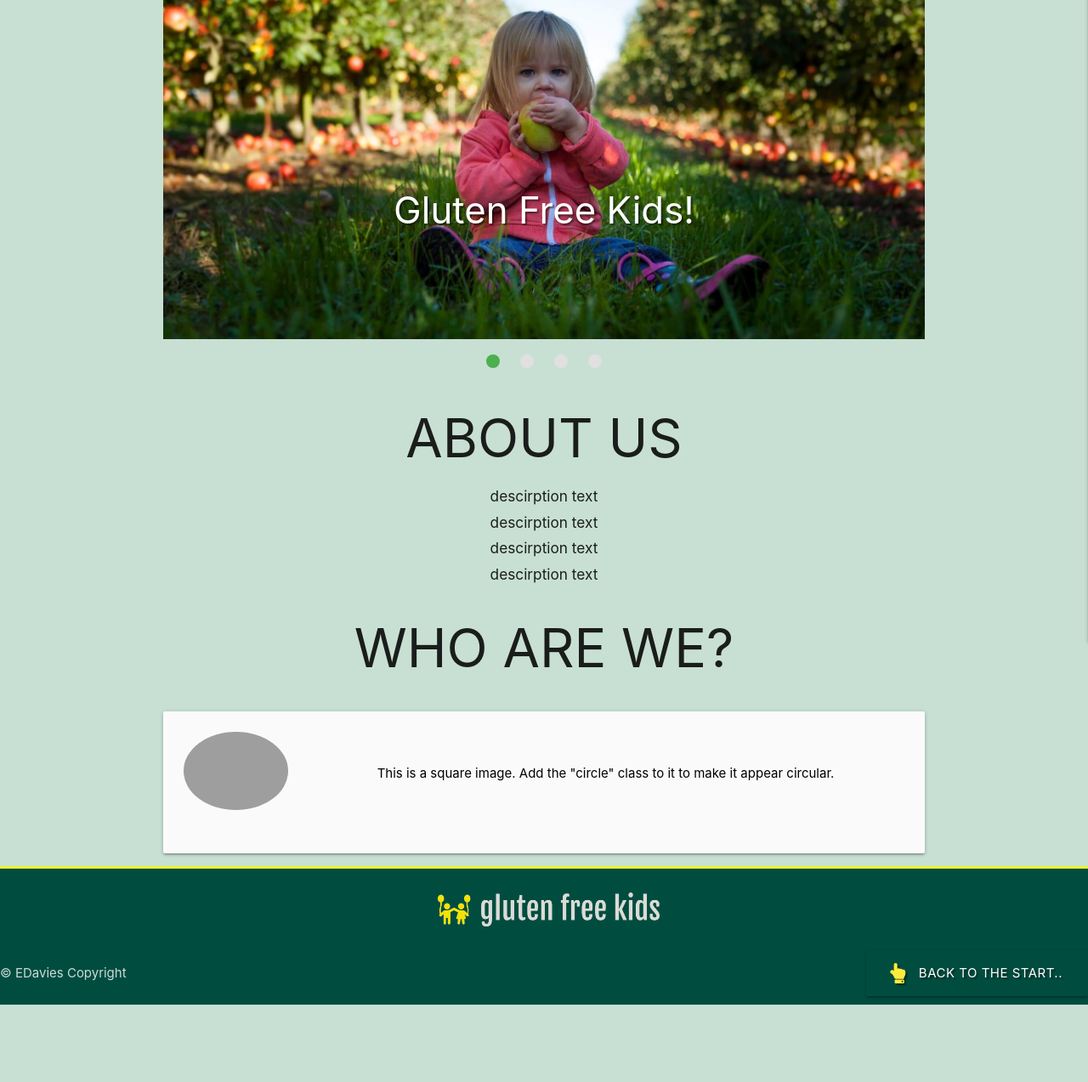
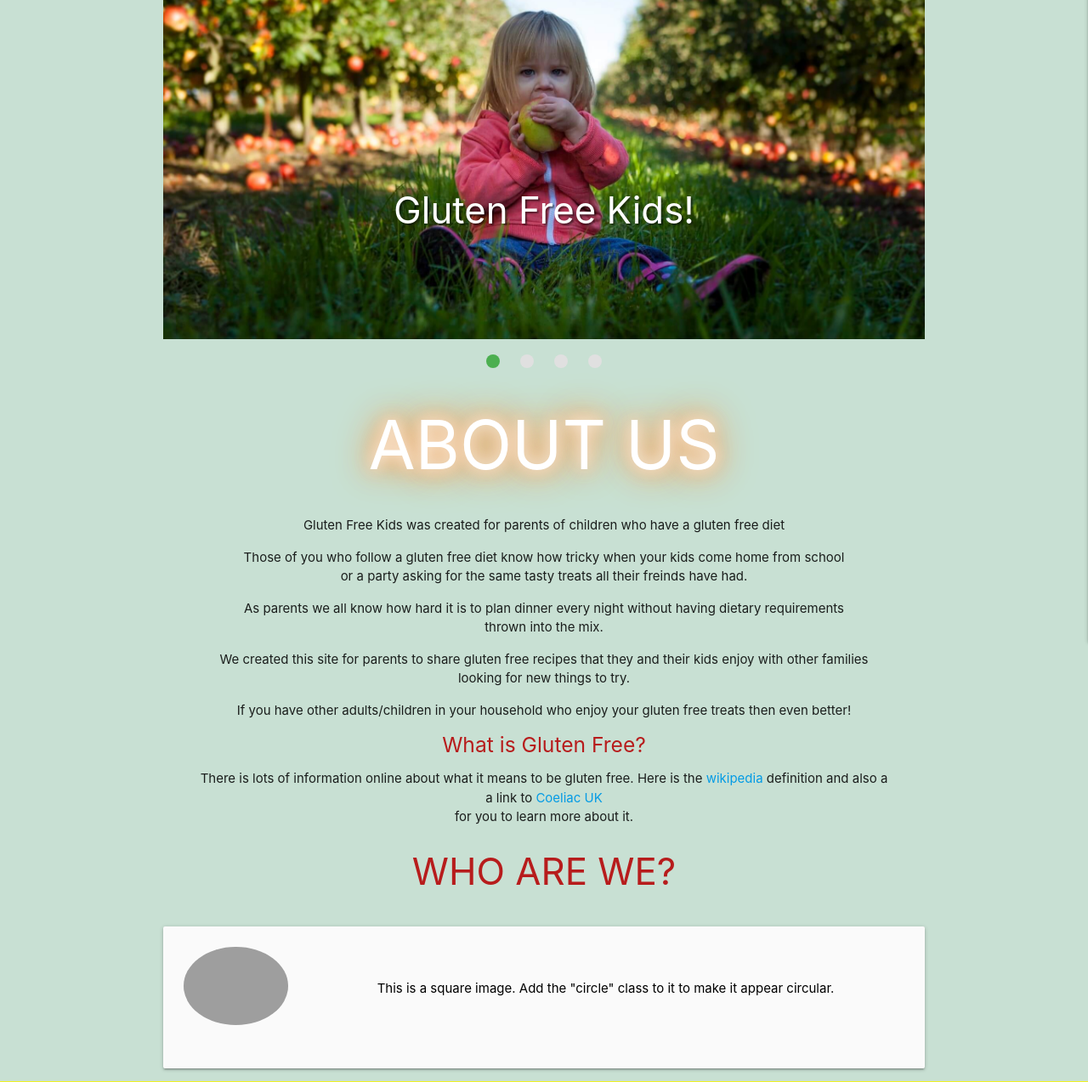
Before and after one commit to EDavies2020/GFRecipes_MS3, a Flask app: page /about_us in a window 1280 px wide. Shown: the part 105-1378 px from the top of the page at 85% size. Before the commit the page ends 1287 px from the top, so only its background shows below. Run offline with Flask 2, Linux system fonts and the light colour scheme; some libraries are stand-ins or nearby versions; grey boxes are pictures that could not be loaded.

Commit message:
text & links added to about us

```diff
--- a/static/css/style.css
+++ b/static/css/style.css
@@ -28,23 +28,30 @@ body {
     padding-right: 30px;
 }
 /* homepage page */
-/* glowing text header - W3 Schools tutorial */
-.glow {
-    font-size: 80px;
-    color: #fff;
+/* cut out welcome - W3Schools tutorial */
+.image-container {
+    background-image: url("/static/images/gfreek1.jpg");
+    background-size: cover;
+    position: relative;
+    height: 300px;
+    margin-top: 40px;
+    margin-bottom: 30px;
+  }
+.text {
+    background-color: white;
+    color: black;
+    font-size: 6vw;
+    font-weight: bold;
+    margin: 0 auto;
+    padding: 10px;
+    width: 50%;
     text-align: center;
-    animation: glow 1s ease-in-out infinite alternate;
-    margin-top: 40px;
-    margin-bottom: 40px;
+    position: absolute;
+    top: 50%;
+    left: 50%;
+    transform: translate(-50%, -50%);
+    mix-blend-mode: screen;
   }
-  @-webkit-keyframes glow {
-    from {
-        text-shadow: 0 0 10px #fff, 0 0 10px #fff, 0 0 30px #e66800, 0 0 40px #e66800, 0 0 50px #e66800;
-    }
-    to {
-        text-shadow: 0 0 20px #fff, 0 0 30px #faa453, 0 0 40px #faa453, 0 0 50px #faa453;
-    }
-    }
 .welcome-text {
     line-height: 30px;
 }
@@ -221,3 +228,20 @@ body {
     margin-top: 165px;
     text-shadow: 2px 2px 2px rgba(0,0,0,0.5);
 }
+/* glowing text header - W3 Schools tutorial */
+.glow {
+    font-size: 80px;
+    color: #fff;
+    text-align: center;
+    animation: glow 1s ease-in-out infinite alternate;
+    margin-top: 40px;
+    margin-bottom: 40px;
+  }
+  @-webkit-keyframes glow {
+    from {
+        text-shadow: 0 0 10px #fff, 0 0 10px #fff, 0 0 30px #e66800, 0 0 40px #e66800, 0 0 50px #e66800;
+    }
+    to {
+        text-shadow: 0 0 20px #fff, 0 0 30px #faa453, 0 0 40px #faa453, 0 0 50px #faa453;
+    }
+    }
--- a/templates/about_us.html
+++ b/templates/about_us.html
@@ -32,12 +32,22 @@
 
 <div class="col s12">
     <div class="center-align">
-        <h1>ABOUT US</h1>
-        <h6>descirption text</h6>
-        <h6>descirption text</h6>
-        <h6>descirption text</h6>
-        <h6>descirption text</h6>
-        <h1>WHO ARE WE?</h1>
+        <h1 class="glow">ABOUT US</h1>
+        <p>Gluten Free Kids was created for parents of children who have a gluten free diet</p>
+        <p>Those of you who follow a gluten free diet know how tricky when your kids come home from school<br>
+            or a party asking for the same tasty treats all their freinds have had.</p>
+        <p>As parents we all know how hard it is to plan dinner every night without having dietary requirements<br>
+            thrown into the mix.</p>
+        <p>We created this site for parents to share gluten free recipes that they and their kids enjoy with other families<br>
+            looking for new things to try.</p>
+        <p>If you have other adults/children in your household who enjoy your gluten free treats then even better!</p>
+        <h5 class="red-text text-darken-4">What is Gluten Free?</h5>
+        <p>There is lots of information online about what it means to be gluten free.
+            Here is the <a href="https://en.wikipedia.org/wiki/Gluten-free_diet">wikipedia</a> definition and also a<br>
+            a link to <a href="https://www.coeliac.org.uk/information-and-support/living-gluten-free/the-gluten-free-diet/about-gluten/">Coeliac UK</a><br>
+            for you to learn more about it.
+        </p>
+        <h3 class="red-text text-darken-4">WHO ARE WE?</h3>
         <div class="col s12 m8 offset-m2 l6 offset-l3">
             <div class="card-panel grey lighten-5 z-depth-1">
               <div class="row valign-wrapper">
--- a/templates/recipes.html
+++ b/templates/recipes.html
@@ -3,8 +3,10 @@
 
 <div class="row center-align welcome-section">
   <div class="col s12">
-    <h6 class="glow"><b>Welcome to Gluten Free Kids!<br></h6>
-    <h6 class="welcome-text center-align">Fed up trying to work out what to cook for the little people in your
+    <div class="image-container">
+      <div class="text">WELCOME</div>
+    </div>
+    <h6 class="welcome-text center-align red-text text-darken-4">Fed up trying to work out what to cook for the little people in your
       household?</h6>
     <p class="welcome-text center-align">Have the added challenge of having a child that cannot eat gluten?</p>
     <p class="welcome-text center-align">This site has been created for parents of children who are gluten free to
```
